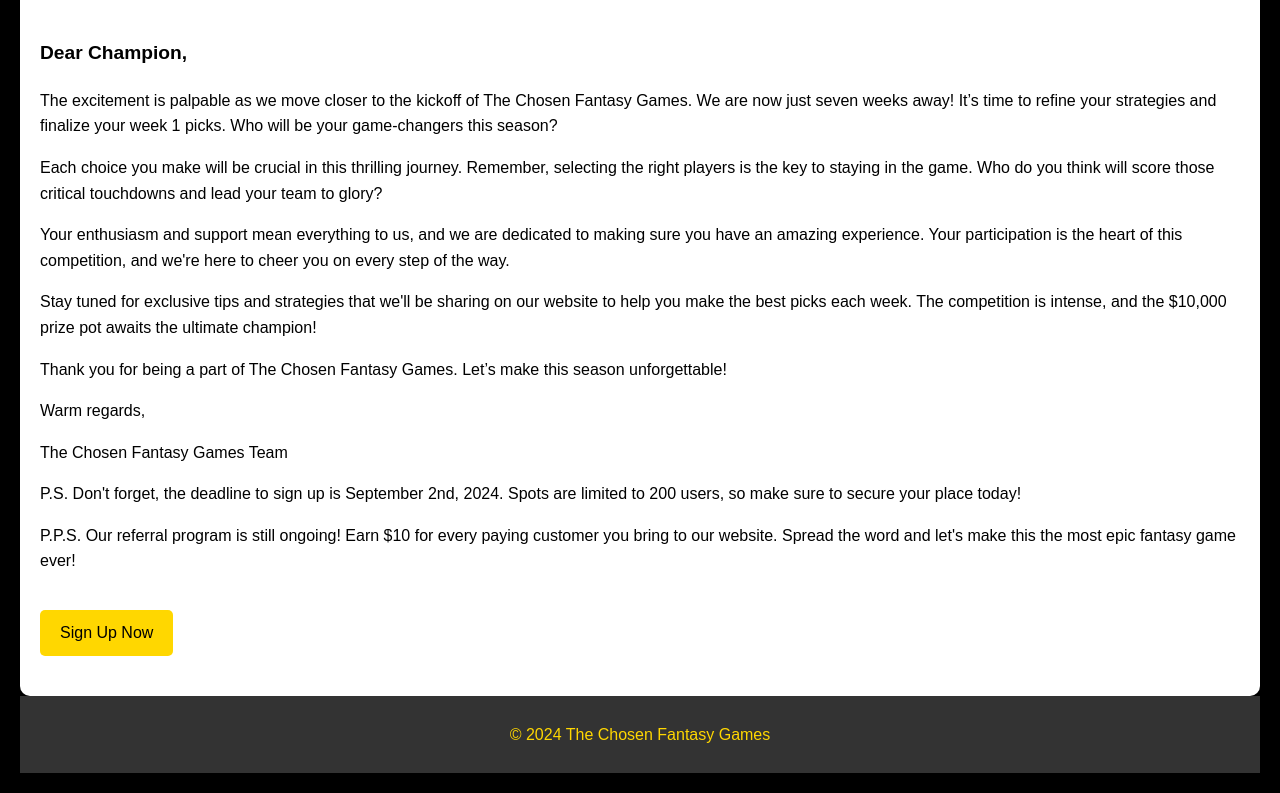
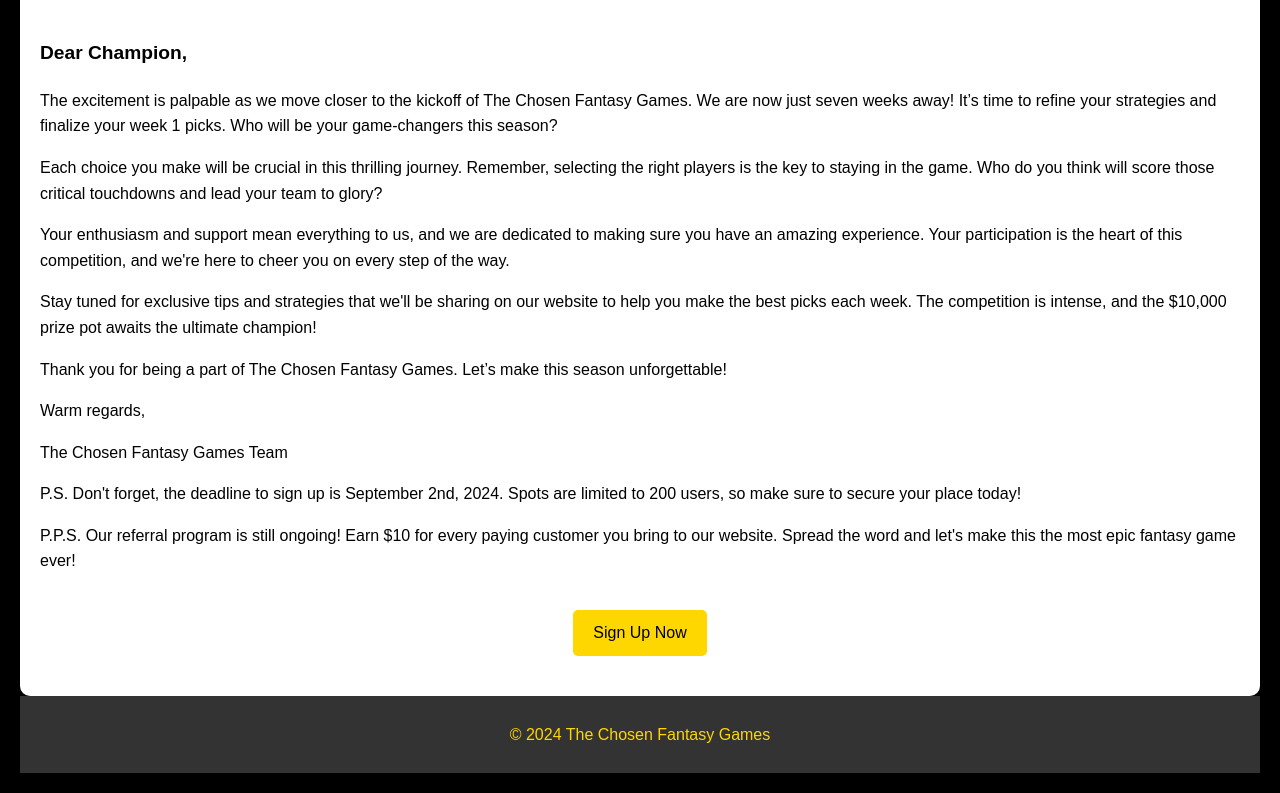
Before and after one commit to justinhmosher/bigBallzUpdated, a Django app: template templates/authentication/emarketing.html in a window 1280 px wide. Shown: the part 197-990 px from the top of the page. Run offline with Django 3.2, Linux system fonts and the light colour scheme; the template is opened without the code that fills it, so the values that code supplies are empty; some libraries are stand-ins or nearby versions.

Commit message:
polishing

```diff
--- a/templates/authentication/emarketing.html
+++ b/templates/authentication/emarketing.html
@@ -52,6 +52,9 @@
         .button:hover {
             background-color: #FFC300;
         }
+        .button-container {
+            text-align: center;
+        }
     </style>
 </head>
 <body>
@@ -71,7 +74,9 @@
             <p>The Chosen Fantasy Games Team</p>
             <p>P.S. Don't forget, the deadline to sign up is September 2nd, 2024. Spots are limited to 200 users, so make sure to secure your place today!</p>
             <p>P.P.S. Our referral program is still ongoing! Earn $10 for every paying customer you bring to our website. Spread the word and let's make this the most epic fantasy game ever!</p>
-            <a href="https://yourwebsite.com/signup" class="button">Sign Up Now</a>
+            <div class="button-container">
+                <a href="https://thechosenfg.com/signup" class="button">Sign Up Now</a>
+            </div>
         </div>
         <div class="footer">
             <p>&copy; 2024 The Chosen Fantasy Games</p>
```
